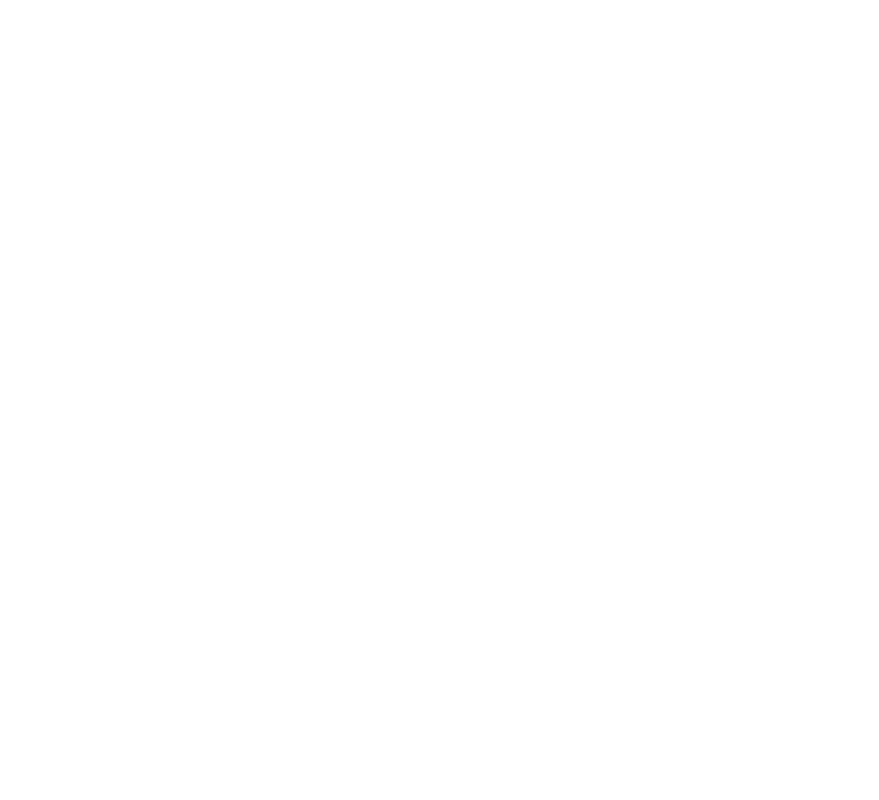
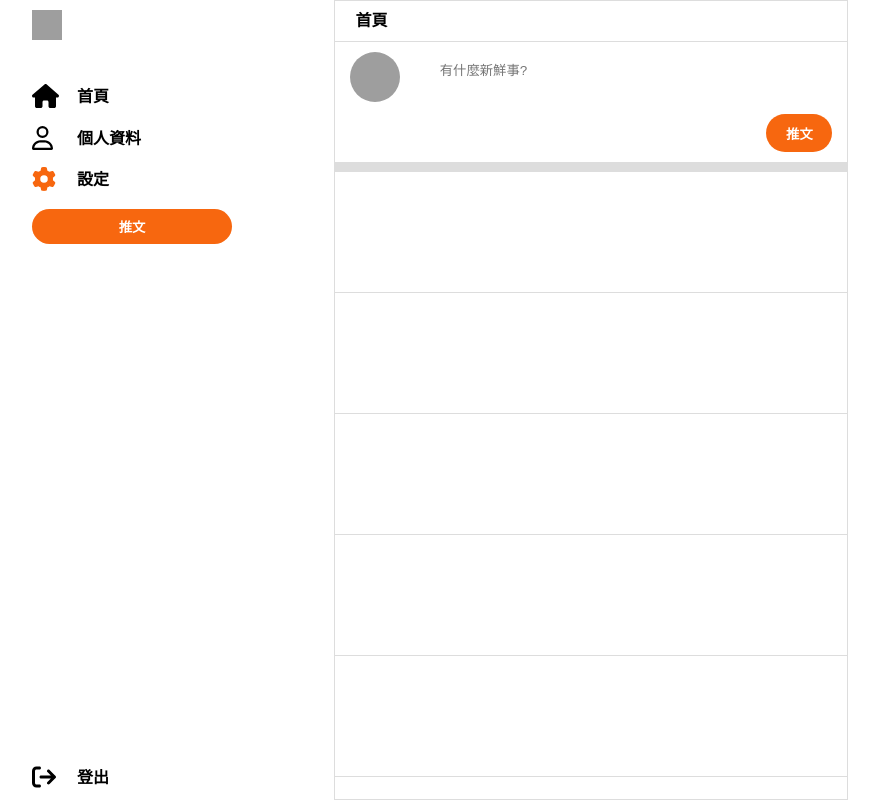
Before and after one commit to sinon0049/twitter_front, a Vue app: page /main in a window 1280 px wide. Before the commit this address had no page. Shown: the whole page, without its empty margins (96-975 px from the left). Built offline with nearby package versions, Linux system fonts and the light colour scheme; grey boxes are pictures that could not be loaded.

Commit message:
feat: add MainPage.vue, modify SideBar.vue & put duplicated styles into style.scss

```diff
--- a/src/assets/style.scss
+++ b/src/assets/style.scss
@@ -12,6 +12,7 @@
                 background-color: #f7670f;
                 color: white;
                 font-weight: bold;
+                border: 0;
             }
 
             .link {
@@ -24,6 +25,28 @@
                     text-decoration: underline;
                 }
             }
+
+            .main-container {
+                border: 1px solid #dddddd;
+
+                .main-header {
+                    border-bottom: 1px solid #dddddd;
+                    height: 40px;
+                    line-height: 40px;
+                    padding-left: 20px;
+
+                    span {
+                        font-weight: bold;
+                    }
+                }
+            }
+
+            .page-container {
+                height: 100%;
+                width: 100%;
+                display: flex;
+                flex-direction: row;
+            }
         }
     }
 }
--- a/src/components/SideBar.vue
+++ b/src/components/SideBar.vue
@@ -25,10 +25,11 @@
 
 <style lang="scss">
 .sidebar-container {
-    width: 250px;
+    width: 25%;
+    max-width: 200px;
     position: relative;
     height: 100%;
-    margin: 0 80px 0 100px;
+    margin: 0 8% 0 10%;
 
     span {
         font-weight: bold;
--- a/src/router/index.ts
+++ b/src/router/index.ts
@@ -3,6 +3,7 @@
 import RegistPage from "../views/RegistPage.vue"
 import LoginPage from "../views/LoginPage.vue"
 import SettingPage from "../views/SettingPage.vue"
+import MainPage from "../views/MainPage.vue"
 
 const router = createRouter({
   history: createWebHistory(import.meta.env.BASE_URL),
@@ -26,6 +27,11 @@
       path: "/setting",
       name: "setting",
       component: SettingPage,
+    },
+    {
+      path: "/main",
+      name: "settimainng",
+      component: MainPage,
     }
   ],
 });
--- a/src/views/LoginPage.vue
+++ b/src/views/LoginPage.vue
@@ -59,7 +59,6 @@
     }
     #login {
         margin: 30px 0 15px 0;
-        border: 0;
         width: 400px;
         border-radius: 20px;
         height: 40px;
--- /dev/null
+++ b/src/views/MainPage.vue
@@ -0,0 +1,88 @@
+<template>
+    <div class="page-container">
+        <SideBar />
+        <div class="main-container">
+            <div class="main-header">
+                <span>首頁</span>
+            </div>
+            <div class="tweet-card" id="tweet-input">
+                <img src="https://avatars.githubusercontent.com/u/8667311?s=200&v=4" alt="...">
+                <textarea name="newTweet" cols="30" rows="10" placeholder="有什麼新鮮事?" maxlength="140"></textarea>
+                <button class="btn-orange">推文</button>
+            </div>
+            <div class="tweet-container">
+                <div class="tweet-card">
+
+                </div>
+                <div class="tweet-card">
+
+                </div>
+                <div class="tweet-card">
+
+                </div>
+                <div class="tweet-card">
+
+                </div>
+                <div class="tweet-card">
+
+                </div>
+            </div>
+        </div>
+    </div>
+</template>
+
+<style lang="scss" scoped>
+.main-container {
+    width: 40%;
+    display: flex;
+    flex-direction: column;
+    #tweet-input {
+        position: relative;
+        border-bottom: 10px solid #dddddd;
+        img {
+            width: 50px;
+            height: 50px;
+            border-radius: 50%;
+            margin: 10px auto auto 15px;
+        }
+        textarea {
+            width: 75%;
+            border: 0;
+            height: 70%;
+            margin: auto 0 auto 0;
+            overflow: visible;
+            resize: none;
+        }
+        button {
+            width: 66px;
+            height: 38px;
+            border-radius: 20px;
+            border: none;
+            position: absolute;
+            bottom: 10px;
+            right: 15px;
+        }
+    }
+    .tweet-container {
+        overflow-y: auto;
+        flex: 1;
+    }
+
+    .tweet-card {
+        display: grid;
+        grid-template-columns: 2fr 8fr;
+        height: 120px;
+        border-bottom: 1px solid #dddddd;
+    }
+}
+</style>
+
+<script lang="ts">
+import SideBar from "../components/SideBar.vue"
+
+export default {
+    components: {
+        SideBar,
+    }
+}
+</script>
--- a/src/views/RegistPage.vue
+++ b/src/views/RegistPage.vue
@@ -66,7 +66,6 @@
     }
     #register {
         margin: 30px 0 15px 0;
-        border: 0;
         width: 400px;
         border-radius: 20px;
         height: 40px;
--- a/src/views/SettingPage.vue
+++ b/src/views/SettingPage.vue
@@ -1,8 +1,8 @@
 <template>
     <div class="page-container">
         <SideBar />
-        <div class="setting-container">
-            <div class="setting-header">
+        <div class="main-container">
+            <div class="main-header">
                 <span>帳戶設定</span>
             </div>
             <div class="input-container">
@@ -49,20 +49,8 @@
     display: flex;
     flex-direction: row;
 
-    .setting-container {
-        border: 1px solid #dddddd;
+    .main-container {
         width: 100%;
-
-        .setting-header {
-            border-bottom: 1px solid #dddddd;
-            height: 40px;
-            line-height: 40px;
-            padding-left: 20px;
-
-            span {
-                font-weight: bold;
-            }
-        }
 
         .input-container {
             width: 50%;
@@ -94,7 +82,6 @@
 
             #confirm {
                 margin: 30px 0 15px 0;
-                border: 0;
                 width: 120px;
                 border-radius: 20px;
                 height: 40px;
```
